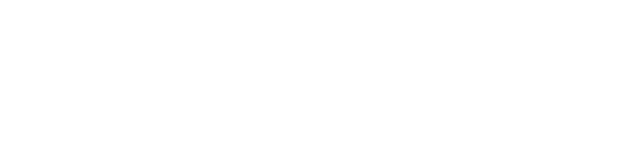
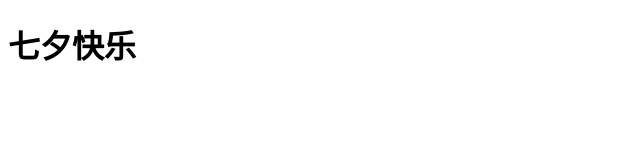
Before and after one commit to lee-rong/myprogram, a plain HTML site: page index.html in a window 1280 px wide. Shown: the whole page, without its empty margins (0-640 px from the left). Drawn offline with Linux system fonts and the light colour scheme.

Commit message:
Update index.html

```diff
--- a/index.html
+++ b/index.html
@@ -2,3 +2,6 @@
 <html>
 <title>我的第一个页面</title>
 </html>
+<body>
+  <h1>七夕快乐</h1>
+</body>
```
